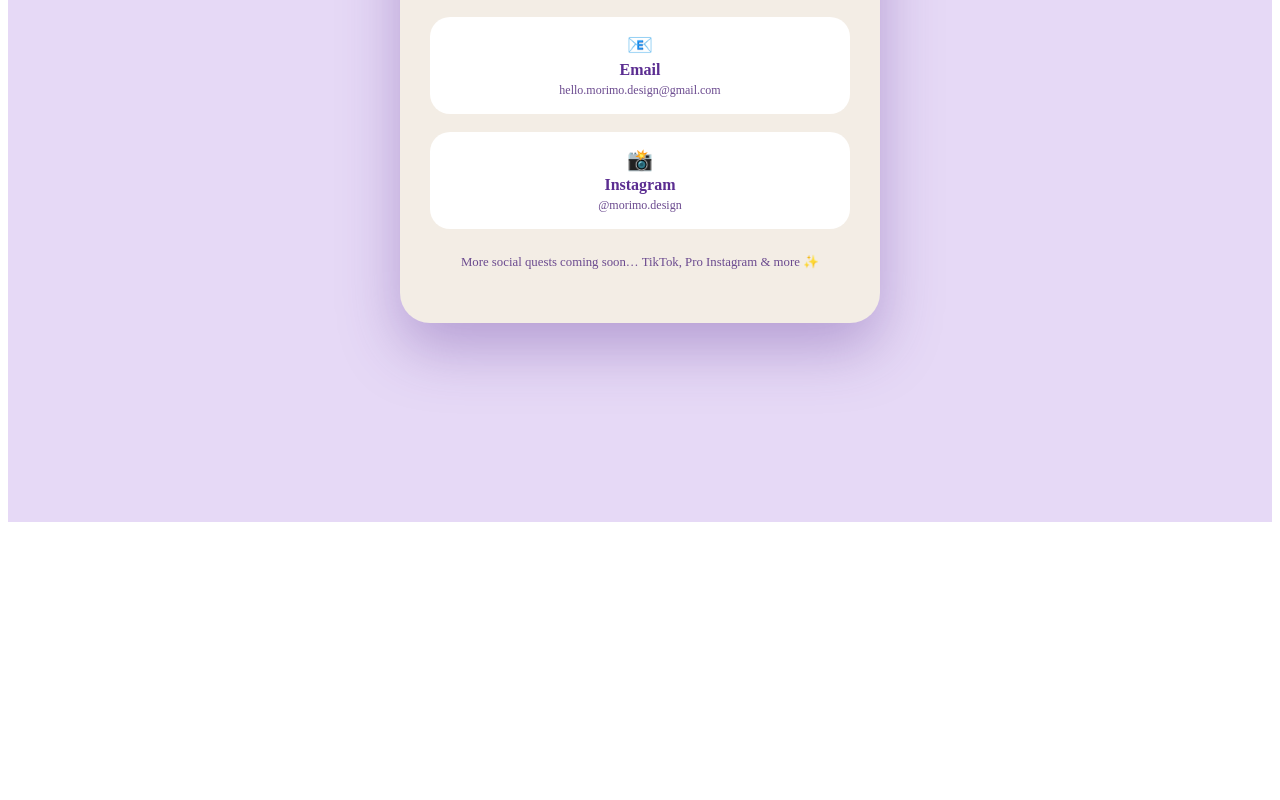
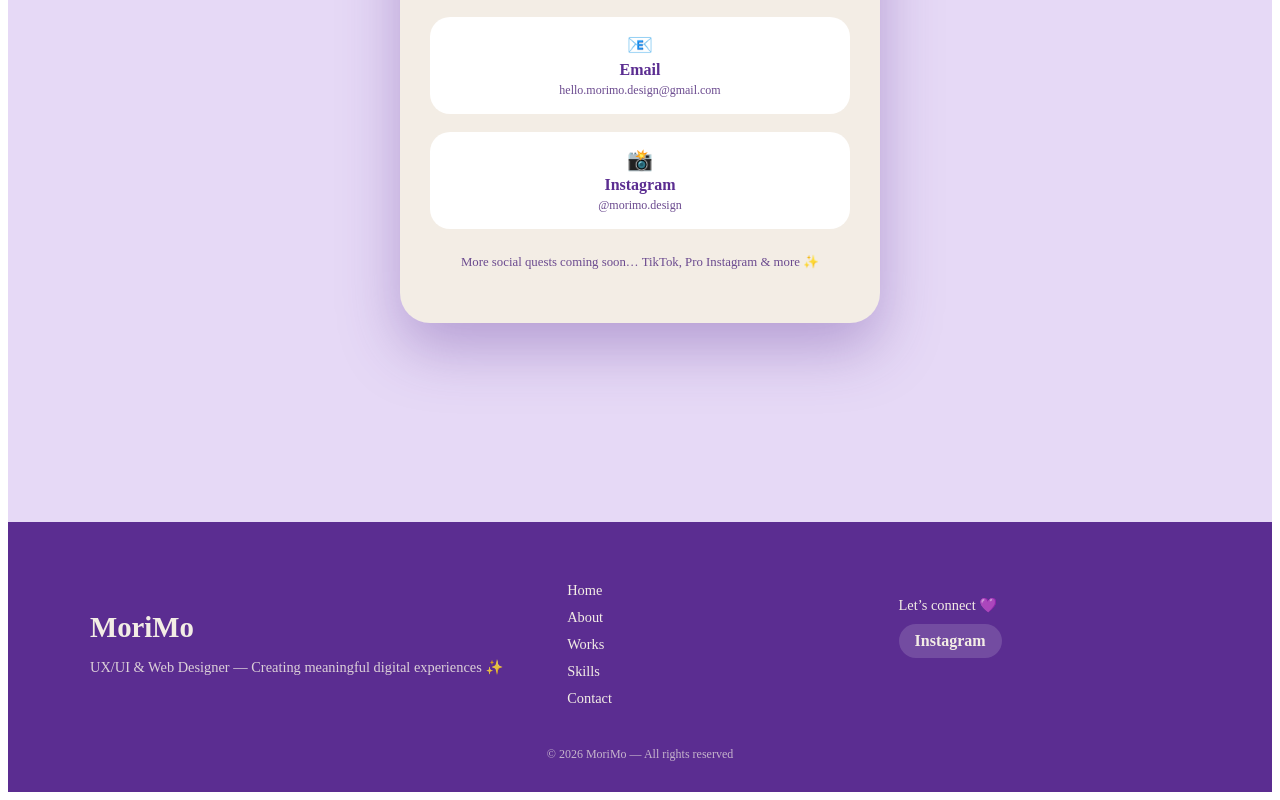
Before and after one commit to MorielleMo/morimo-portfolio, a Vue app: page / in a window 1280 px wide. Shown: the part 6371-7171 px from the top of the page. Before the commit the page ends 6901 px from the top, so only its background shows below. Built offline with nearby package versions, Linux system fonts and the light colour scheme.

Commit message:
mise à jour du site

```diff
--- a/src/App.vue
+++ b/src/App.vue
@@ -6,6 +6,7 @@ import Works from './components/Works.vue'
 import Skills from './components/Skills.vue'
 import Contact from './components/Contact.vue'
 import Navbar from './components/Navbar.vue'
+import Footer from './components/Footer.vue'
 </script>
 
 <template>
@@ -16,4 +17,5 @@ import Navbar from './components/Navbar.vue'
   <Works />
   <Skills />
   <Contact />
+  <Footer />
 </template>
--- /dev/null
+++ b/src/components/Footer.vue
@@ -0,0 +1,140 @@
+<template>
+  <footer class="footer">
+
+    <div class="footer-content">
+
+      <!-- BRAND -->
+      <div class="brand">
+        <h3>MoriMo</h3>
+        <p>UX/UI & Web Designer — Creating meaningful digital experiences ✨</p>
+      </div>
+
+      <!-- NAV -->
+      <nav class="footer-nav">
+        <a href="#home">Home</a>
+        <a href="#about">About</a>
+        <a href="#works">Works</a>
+        <a href="#skills">Skills</a>
+        <a href="#contact">Contact</a>
+      </nav>
+
+      <!-- SOCIAL -->
+      <div class="social">
+        <p>Let’s connect 💜</p>
+        <a
+          href="https://www.instagram.com/moriellemoke/"
+          target="_blank"
+          rel="noopener"
+        >
+          Instagram
+        </a>
+      </div>
+
+    </div>
+
+    <!-- BOTTOM -->
+    <div class="footer-bottom">
+      © {{ year }} MoriMo — All rights reserved
+    </div>
+
+  </footer>
+</template>
+
+<script setup>
+const year = new Date().getFullYear()
+</script>
+
+<style scoped>
+.footer {
+  background: #5b2d91;
+  color: #F3EDE5;
+  padding: 60px 40px 30px;
+}
+
+/* CONTENT */
+
+.footer-content {
+  max-width: 1100px;
+  margin: auto;
+
+  display: grid;
+  grid-template-columns: 1.5fr 1fr 1fr;
+  gap: 40px;
+}
+
+/* BRAND */
+
+.brand h3 {
+  font-size: 1.8rem;
+  margin-bottom: 10px;
+}
+
+.brand p {
+  font-size: 0.9rem;
+  opacity: 0.85;
+}
+
+/* NAV */
+
+.footer-nav {
+  display: flex;
+  flex-direction: column;
+  gap: 10px;
+}
+
+.footer-nav a {
+  color: #F3EDE5;
+  text-decoration: none;
+  font-size: 0.9rem;
+  transition: opacity 0.2s ease;
+}
+
+.footer-nav a:hover {
+  opacity: 0.7;
+}
+
+/* SOCIAL */
+
+.social p {
+  margin-bottom: 10px;
+  font-size: 0.9rem;
+}
+
+.social a {
+  color: #F3EDE5;
+  text-decoration: none;
+  font-weight: 600;
+  background: rgba(255,255,255,0.15);
+  padding: 8px 16px;
+  border-radius: 999px;
+  display: inline-block;
+  transition: background 0.2s ease, transform 0.2s ease;
+}
+
+.social a:hover {
+  background: rgba(255,255,255,0.25);
+  transform: translateY(-2px);
+}
+
+/* BOTTOM */
+
+.footer-bottom {
+  text-align: center;
+  margin-top: 40px;
+  font-size: 0.75rem;
+  opacity: 0.7;
+}
+
+/* MOBILE */
+
+@media (max-width: 900px) {
+  .footer-content {
+    grid-template-columns: 1fr;
+    text-align: center;
+  }
+
+  .footer-nav {
+    align-items: center;
+  }
+}
+</style>
```
